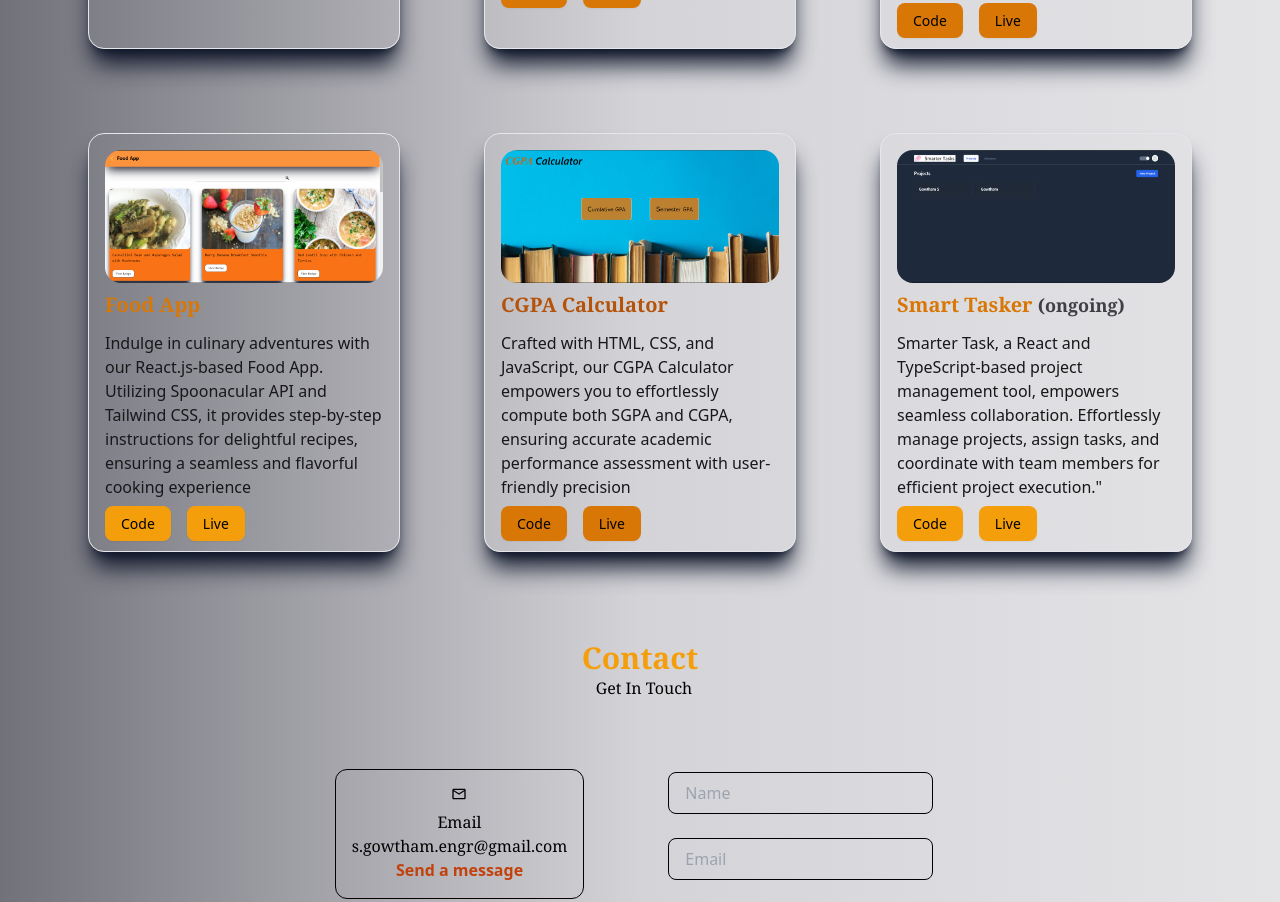
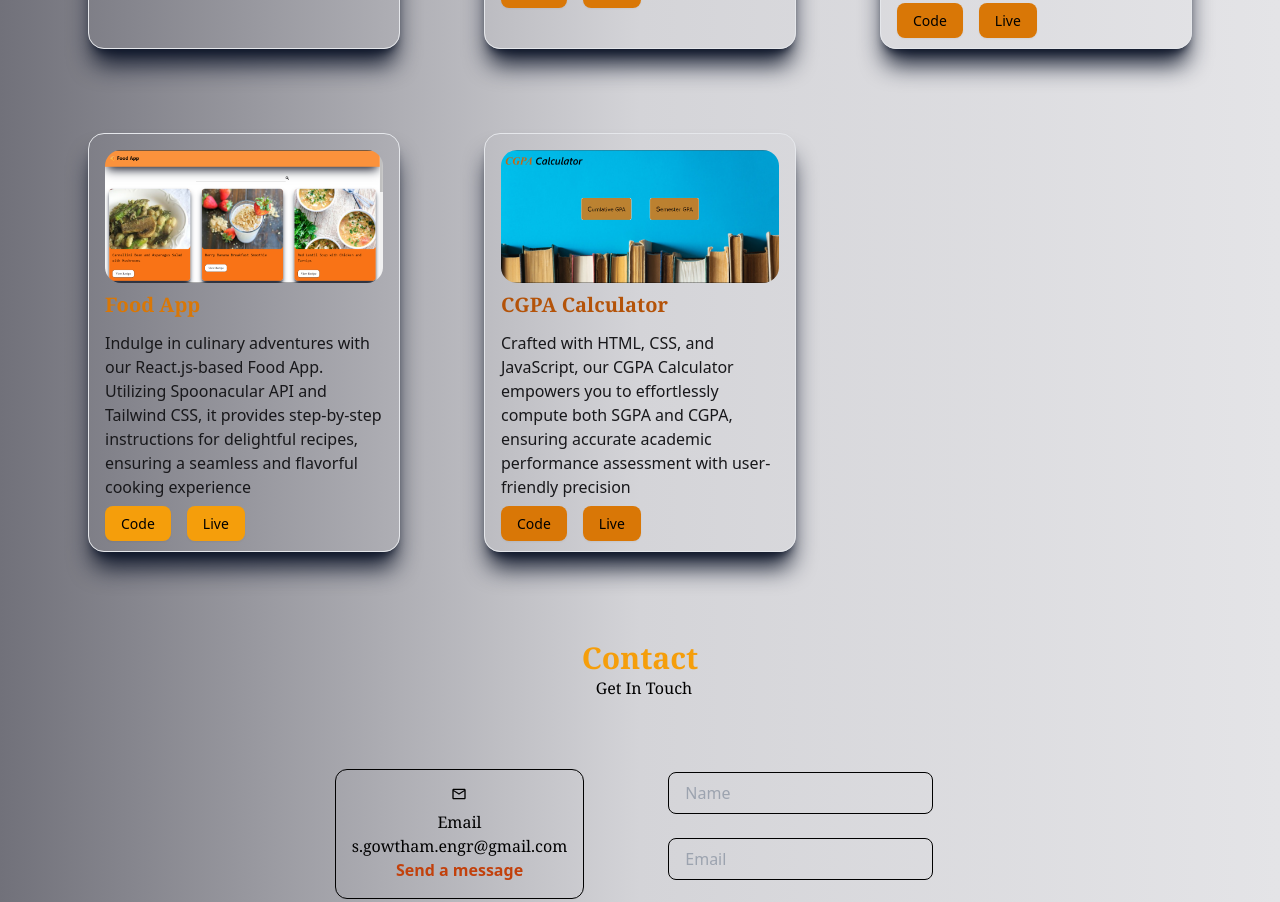
Before and after one commit to Gowtham-Neo/Portfolio, a React (Vite) app: page / in a window 1280 px wide. Shown: the part 2780-3682 px from the top of the page. Built offline with nearby package versions, Linux system fonts and the light colour scheme.

Commit message:
Project update

```diff
--- a/src/components/Projects.jsx
+++ b/src/components/Projects.jsx
@@ -3,8 +3,8 @@ import FoodApp from "../assets/FoodApp.png";
 import TodoApp from "../assets/Todo-app.png";
 import CGPA from "../assets/CGPA.png";
 import SmartTasker from "../assets/SmartTasker.png";
-import Sports from "../assets/Sports.png"
-import Guest from "../assets/Guest.png"
+import Sports from "../assets/Sports.png";
+import Guest from "../assets/Guest.png";
 export default function Projects() {
   return (
     <div
@@ -176,40 +176,6 @@ export default function Projects() {
             </a>
           </div>
         </div>
-        <div className="p-4 m-5 text-black border shadow-xl md:m-10 rounded-2xl shadow-slate-900">
-          <a
-            href="https://wd301-todo.netlify.app/account/projects"
-            target="_blank"
-          >
-            <img src={SmartTasker} alt="LMS Image" className="rounded-2xl" />
-          </a>
-          <div>
-            <h1 className="mt-2 font-serif font-semibold md:text-xl text-amber-600">
-              Smart Tasker{" "}
-              <span className="text-lg text-zinc-700">(ongoing)</span>
-            </h1>
-            <p className="mt-3 mb-3 font-sans text-sm md:text-base text-zinc-900">
-              Smarter Task, a React and TypeScript-based project management
-              tool, empowers seamless collaboration. Effortlessly manage
-              projects, assign tasks, and coordinate with team members for
-              efficient project execution."
-            </p>
-            <a
-              href="https://github.com/Gowtham-Neo/wd301/tree/main/smarter-tasks"
-              target="_blank"
-              className="px-4 py-2 mt-3 text-sm text-black border rounded-lg shadow-sm md:font-medium border-hidden bg-amber-500 hover:bg-amber-400 hover:shadow-inner hover:scale-105"
-            >
-              Code
-            </a>
-            <a
-              href="https://wd301-todo.netlify.app/account/projects"
-              target="_blank"
-              className="px-4 py-2 mt-3 ml-4 text-sm text-black border rounded-lg shadow-sm md:font-medium border-hidden bg-amber-500 hover:bg-amber-400 hover:shadow-inner hover:scale-105"
-            >
-              Live
-            </a>
-          </div>
-        </div>
       </div>
     </div>
   );
```
